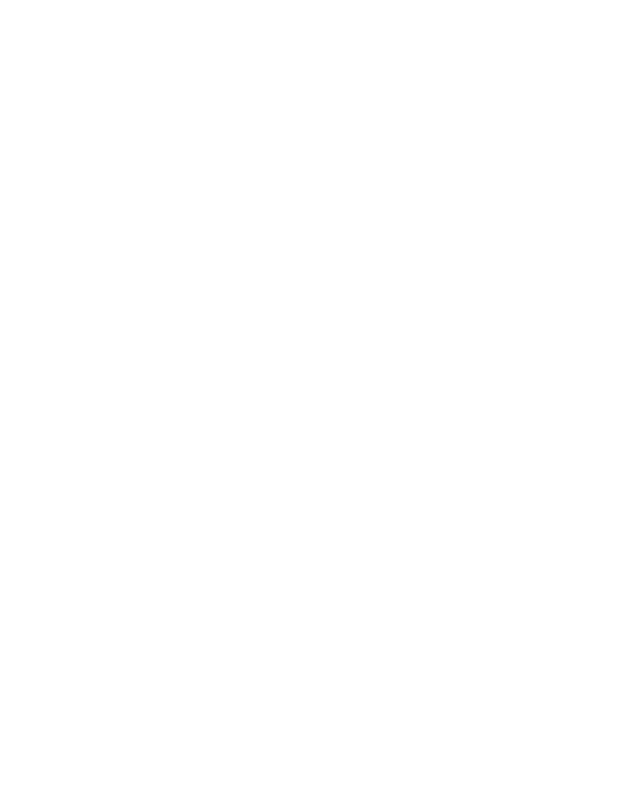
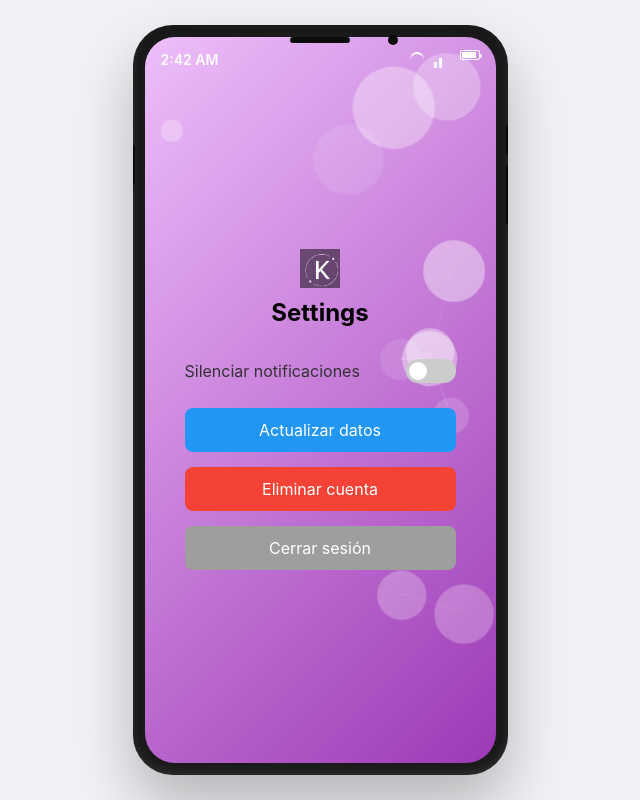
Before and after one commit to iCastro117/APP_KONECTA, a plain HTML site: page Html/settings.html in a window 1280 px wide. Shown: the whole page, without its empty margins (320-960 px from the left). Drawn offline with Linux system fonts and the light colour scheme.

Commit message:
agregar botones a pestaña settings y agregar estilos adicionales de settings en el index.css

```diff
--- a/Css/index.css
+++ b/Css/index.css
@@ -255,7 +255,7 @@ p {
 }
 
 
-/* También podemos añadir margen adicional al contenedor de botones */
+/* Añadir margen adicional al contenedor de botones */
 
 .buttons {
     display: flex;
@@ -376,3 +376,103 @@ p {
         padding: 14px 24px;
     }
 }
+
+/* Estilos Settings */
+.settings-header {
+    display: flex;
+    align-items: center;
+    padding: 10px 15px;
+}
+
+.settings-header img {
+    width: 40px;
+    height: auto;
+}
+
+.settings-container {
+    padding: 20px;
+}
+
+.setting-option {
+    display: flex;
+    justify-content: space-between;
+    align-items: center;
+    margin-bottom: 25px;
+}
+
+.setting-option label {
+    font-size: 16px;
+    color: #333;
+}
+
+/* Switch visual sin funcionalidad */
+.switch {
+    position: relative;
+    display: inline-block;
+    width: 50px;
+    height: 24px;
+}
+
+.switch input {
+    opacity: 0;
+    width: 0;
+    height: 0;
+}
+
+.slider {
+    position: absolute;
+    cursor: pointer;
+    top: 0;
+    left: 0;
+    right: 0;
+    bottom: 0;
+    background-color: #ccc;
+    border-radius: 34px;
+    transition: 0.4s;
+}
+
+.slider:before {
+    position: absolute;
+    content: "";
+    height: 18px;
+    width: 18px;
+    left: 3px;
+    bottom: 3px;
+    background-color: white;
+    transition: 0.4s;
+    border-radius: 50%;
+}
+
+input:checked + .slider {
+    background-color: #4caf50;
+}
+
+input:checked + .slider:before {
+    transform: translateX(26px);
+}
+
+/* Botones */
+.settings-button {
+    width: 100%;
+    padding: 12px;
+    margin-bottom: 15px;
+    font-size: 16px;
+    border: none;
+    border-radius: 8px;
+    cursor: pointer;
+}
+
+.update-btn {
+    background-color: #2196f3;
+    color: white;
+}
+
+.delete-btn {
+    background-color: #f44336;
+    color: white;
+}
+
+.logout-btn {
+    background-color: #9e9e9e;
+    color: white;
+}
--- a/Html/settings.html
+++ b/Html/settings.html
@@ -0,0 +1,60 @@
+<!DOCTYPE html>
+<html lang="es">
+
+<head>
+    <meta charset="UTF-8">
+    <meta name="viewport" content="width=device-width, initial-scale=1.0">
+    <title>App Móvil - Mockup</title>
+    <link rel="stylesheet" href="../Css/index.css">
+</head>
+
+<body>
+    <div class="mockup-container">
+        <div class="phone-mockup">
+            <div class="phone-speaker"></div>
+            <div class="phone-camera"></div>
+            <div class="phone-button left"></div>
+            <div class="phone-button right-top"></div>
+            <div class="phone-button right-bottom"></div>
+
+            <div class="phone-screen">
+                <div class="status-bar">
+                    <div class="status-bar-time">12:30</div>
+                    <div class="status-bar-icons">
+                        <span class="icon wifi"></span>
+                        <span class="icon signal"></span>
+                        <span class="icon battery"></span>
+                    </div>
+                </div>
+
+                <div class="connections" id="connections"></div>
+
+                <div class="app-container">
+                    <div class="settings-header">
+                        <img src="../Assets/logo.png" alt="Logo">
+                    </div>
+
+                    <h1>Settings</h1>
+
+                    <div class="settings-container">
+                        <div class="setting-option">
+                            <label for="mute-toggle">Silenciar notificaciones</label>
+                            <label class="switch">
+                                <input type="checkbox" id="mute-toggle">
+                                <span class="slider"></span>
+                            </label>
+                        </div>
+
+                        <button class="settings-button update-btn">Actualizar datos</button>
+                        <button class="settings-button delete-btn">Eliminar cuenta</button>
+                        <button class="settings-button logout-btn">Cerrar sesión</button>
+                    </div>
+                </div>
+            </div>
+        </div>
+    </div>
+
+    <script src="../Js/index.js"></script>
+</body>
+
+</html>
```
